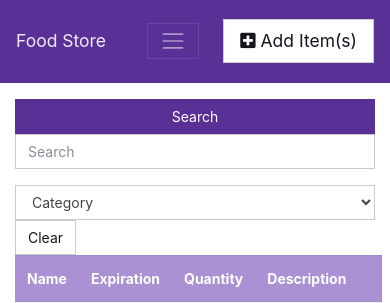
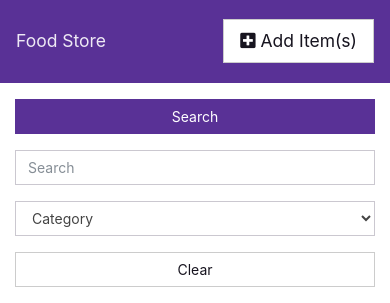
Before and after one commit to MATTALUI/foodstoragemonitor, a Flask app: page /storage-items/ in a window 390 px wide. Shown: the top 303 px of the page. Run offline with Flask 2, Linux system fonts and the light colour scheme; data that the repository does not hold is empty; some libraries are stand-ins or nearby versions.

Commit message:
improve mobile styles for index; here comes the jazz man

```diff
--- a/templates/base.html
+++ b/templates/base.html
@@ -11,12 +11,13 @@
     <!-- <script src="https://cdn.jsdelivr.net/gh/xcash/bootstrap-autocomplete@v2.3.7/dist/latest/bootstrap-autocomplete.min.js"></script> -->
     <script src="https://code.jquery.com/ui/1.13.0/jquery-ui.min.js" integrity="sha256-hlKLmzaRlE8SCJC1Kw8zoUbU8BxA+8kR3gseuKfMjxA=" crossorigin="anonymous"></script>
     <link rel="icon" href="/assets/images/icon.png">
+    <meta name="viewport" content="width=device-width, initial-scale=1"/>
   </head>
 
   <body>
     <header class="navbar navbar-expand-lg navbar-dark bg-primary mb-3">
       <a class="navbar-brand" href="/">Food Store</a>
-      <button class="navbar-toggler" type="button" data-toggle="collapse" data-target="#navbar" aria-controls="navbar" aria-expanded="false" aria-label="Toggle navigation">
+      <button class="navbar-toggler d-none" type="button" data-toggle="collapse" data-target="#navbar" aria-controls="navbar" aria-expanded="false" aria-label="Toggle navigation">
         <span class="navbar-toggler-icon"></span>
       </button>
       <div class="collapse navbar-collapse" id="navbar">
--- a/templates/items/index.html
+++ b/templates/items/index.html
@@ -10,13 +10,13 @@
 {% block content %}
   <form>
     <div class="row">
-      <div class="col-sm-2">
+      <div class="col-md-2 col-sm-12 pb-3">
         <input type="submit" value="Search" class="btn btn-primary w-100" />
       </div>
-      <div class="form-group col-sm-7">
+      <div class="form-group col-sm-12 col-md-7">
         <input type="text" name="search" class="form-control w-100" id="search" placeholder="Search" value="{{params.get('search') or ''}}">
       </div>
-      <div class=" col-sm-2">
+      <div class="form-group col-md-2 col-sm-12">
         <select class="form-control w-100" name="category">
             <option value="">Category</option>
             {% for category in categories %}
@@ -26,16 +26,8 @@
             {% endfor %}
           </select>
       </div>
-      <!-- <div class="col-sm-2">
-        <select class="form-control w-100" name="group">
-            <option value="">Group</option>
-            {% for group in groups %}
-              <option value="{{ group.id }}" {{ 'selected' if group.id == (params.get('group') | int) else ''}}>{{ group.name }}</option>
-            {% endfor %}
-          </select>
-      </div> -->
-      <div class="col-sm-1">
-        <a href="/" class="btn btn-secondary">Clear</a>
+      <div class="col-md-1 col-sm-12 form-group">
+        <a href="/" class="btn btn-secondary w-100">Clear</a>
       </div>
     </div>
   </form>
@@ -60,11 +52,11 @@
               Quantity
               <!-- <i class="fas fa-sort"></i> -->
             </th>
-            <th>
+            <th class="d-none d-md-table-cell">
               Description
               <!-- <i class="fas fa-sort"></i> -->
             </th>
-            <th></th>
+            <th class="d-none d-md-table-cell"></th>
           </tr>
         </thead>
         <tbody>
@@ -79,8 +71,8 @@
                 {% endif %}
                 <td class="expiration">{{ item_set['data']['expiration'].strftime("%m/%d/%Y") }}</td>
                 <td class="quantity">{{ item_set['data']['quantity'] }}</td>
-                <td class="description">{{ item_set['data']['description'] or '' }}</td>
-                <td class="d-flex justify-content-end">
+                <td class="description d-none d-md-table-cell">{{ item_set['data']['description'] or '' }}</td>
+                <td class="justify-content-end d-none d-md-flex">
                   <div class="btn-group">
                     <a class="btn btn-sm btn-secondary increment">Increment</a>
                     <a class="btn btn-sm btn-secondary decrement">Decrement</a>
```
